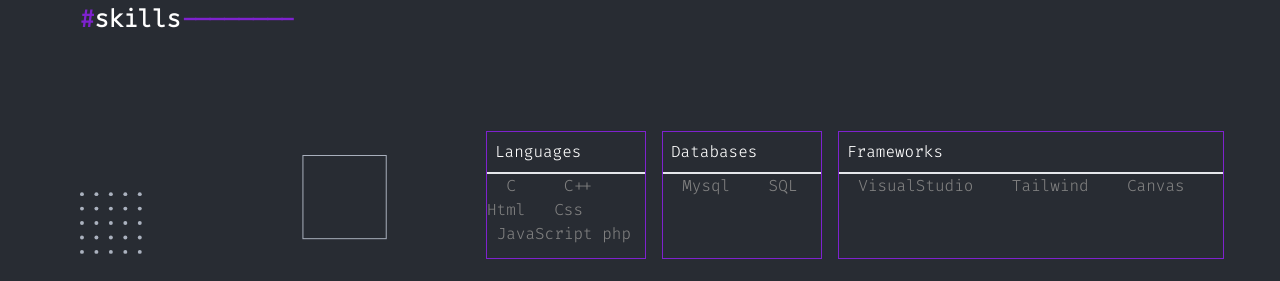
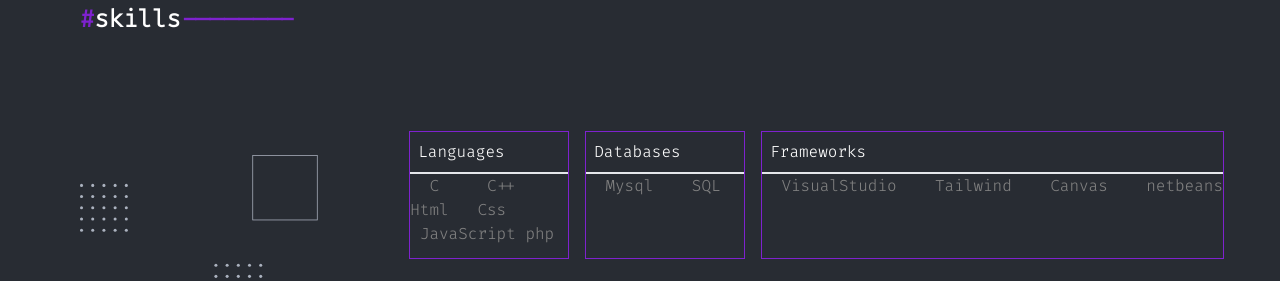
Before and after one commit to SHINOYP/Portfolio, a plain HTML site: page index.html in a window 1280 px wide. Shown: the part 1135-1416 px from the top of the page. Drawn offline with nearby package versions, Linux system fonts and the light colour scheme.

Commit message:
Update index.html

```diff
--- a/index.html
+++ b/index.html
@@ -134,7 +134,7 @@
                 <div class=" pic hide md:w-40 h-32 border border-purple-700 m-2" style="width: auto;">
 
                     <h3 class=" border-b-2 border-b text-white p-2">Frameworks</h3>
-                    &nbsp;&nbsp;VisualStudio&nbsp;&nbsp;&nbsp;&nbsp;Tailwind&nbsp;&nbsp;&nbsp;&nbsp;Canvas&nbsp;&nbsp;&nbsp;&nbsp;
+                    &nbsp;&nbsp;VisualStudio&nbsp;&nbsp;&nbsp;&nbsp;Tailwind&nbsp;&nbsp;&nbsp;&nbsp;Canvas&nbsp;&nbsp;&nbsp;&nbsp;netbeans
                 </div>
             </div>
 
```
